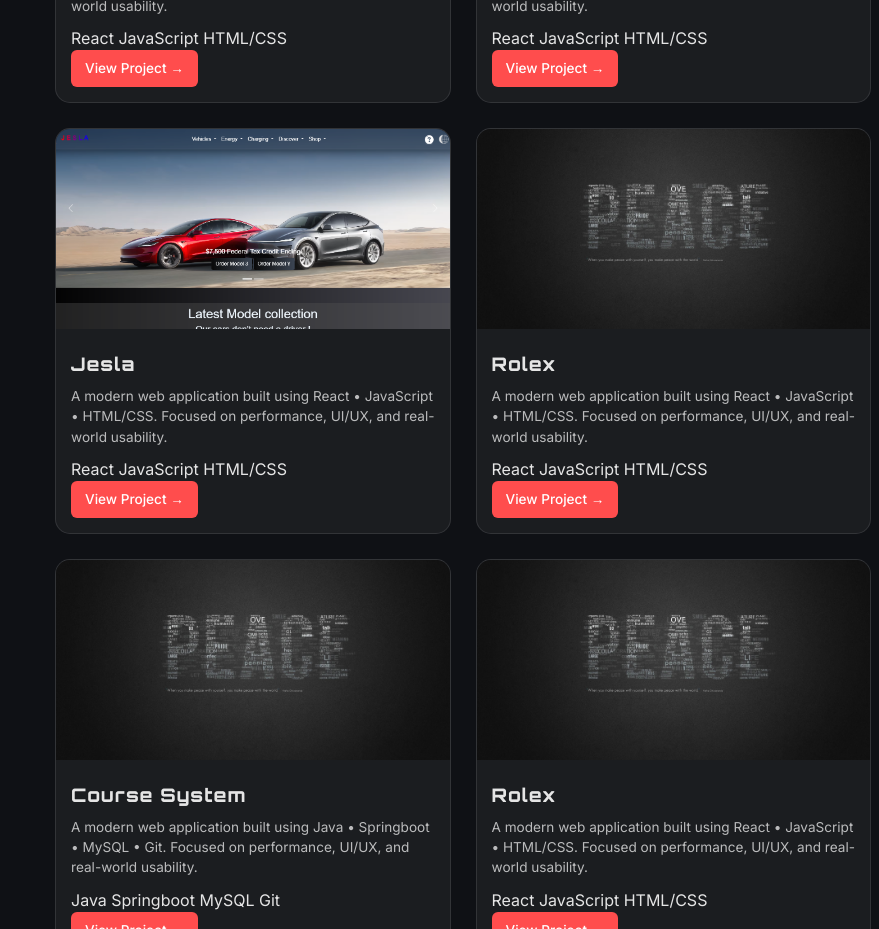
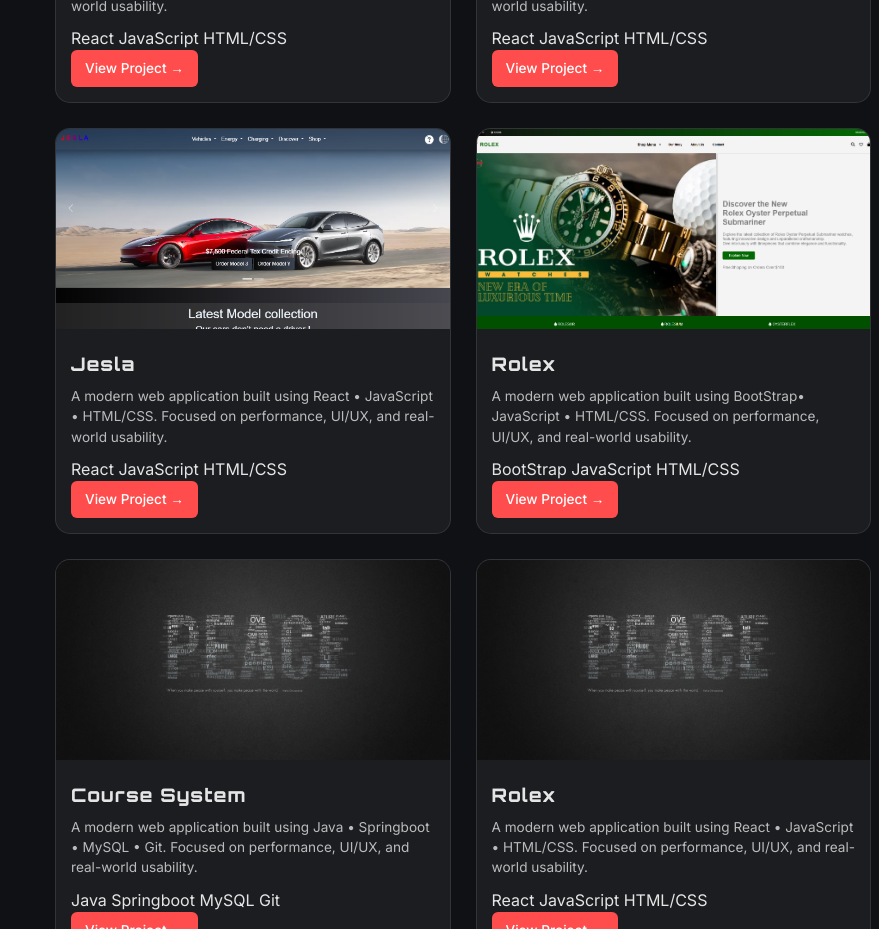
Before and after one commit to redhodom/-Portfolio-Freezee, a React (Vite) app: page / in a window 1280 px wide. Shown: the part 2560-3489 px from the top of the page, without its empty margins (401-1280 px from the left). Built offline with nearby package versions, Linux system fonts and the light colour scheme.

Commit message:
updated the rolex project

```diff
--- a/src/home.jsx
+++ b/src/home.jsx
@@ -4,6 +4,7 @@
 import notify from "./assets/notify.png"
 import jesla from "./assets/jesla.png"
 import peace from "./assets/peace.jpg"
+import rolex from "./assets/rolex.png"
 import jeeva from "./assets/jprofile.png"
 import logo from "/jflogo.png"
 import { useState, useEffect } from "react"
@@ -37,9 +38,9 @@
     },
     {
       title: "Rolex",
-      tech: "React • JavaScript • HTML/CSS",
-      image: peace,
-      link: "https://github.com/yourlink"
+      tech: "BootStrap• JavaScript • HTML/CSS",
+      image: rolex,
+      link: "https://rolex-zee.netlify.app/"
     },
     {
       title: "Course System",
```
Also changed, not shown: src/assets/rolex.png (added).
